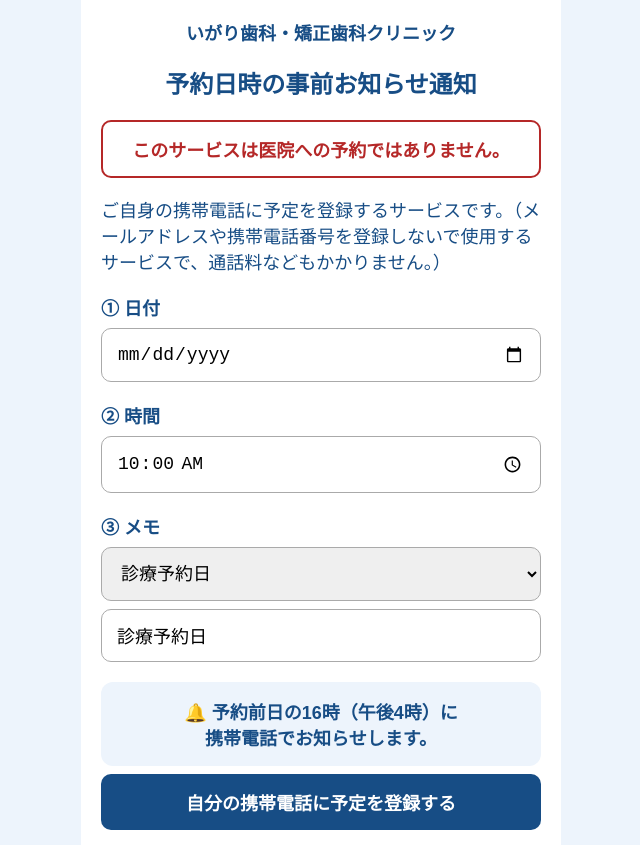
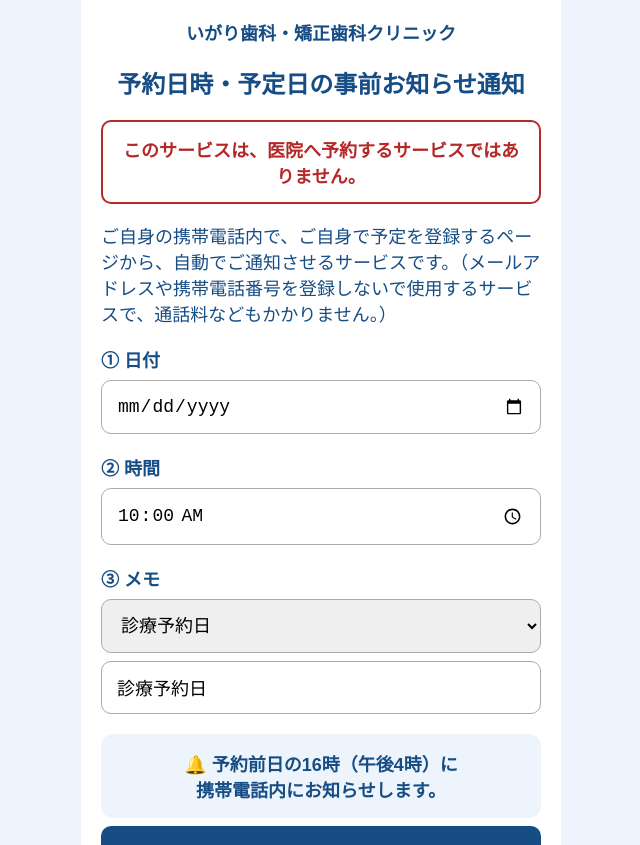
Before and after one commit to igari840/igari-doc, a plain HTML site: page index.html in a window 1280 px wide. Shown: the part 93-938 px from the top of the page, without its empty margins (319-959 px from the left). Drawn offline with Linux system fonts and the light colour scheme.

Commit message:
Revise notification messages for better understanding
Updated text for clarity and accuracy in notifications.

```diff
--- a/index.html
+++ b/index.html
@@ -90,13 +90,13 @@ small {
 
 <h1>Igari DOC</h1>
 <h3>いがり歯科・矯正歯科クリニック</h3>
-<h2>予約日時の事前お知らせ通知</h2>
+<h2>予約日時・予定日の事前お知らせ通知</h2>
 
 <div class="warning">
-このサービスは医院への予約ではありません。
+このサービスは、医院へ予約するサービスではありません。
 </div>
 
-<p>ご自身の携帯電話に予定を登録するサービスです。（メールアドレスや携帯電話番号を登録しないで使用するサービスで、通話料などもかかりません。）</p>
+<p>ご自身の携帯電話内で、ご自身で予定を登録するページから、自動でご通知させるサービスです。（メールアドレスや携帯電話番号を登録しないで使用するサービスで、通話料などもかかりません。）</p>
 
 <label for="date">① 日付</label>
 <input type="date" id="date">
@@ -121,7 +121,7 @@ small {
 
 <div class="notice">
 🔔 予約前日の16時（午後4時）に<br>
-携帯電話でお知らせします。
+携帯電話内にお知らせします。
 </div>
 
 <button onclick="register()">
```
